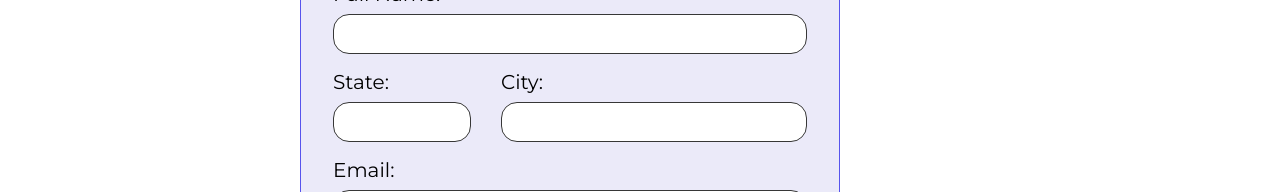
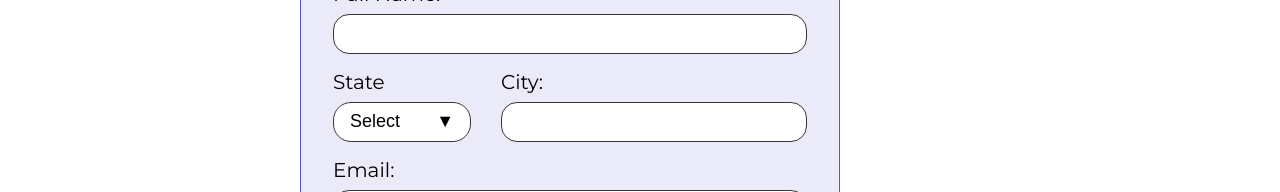
Before and after one commit to aguirreLCD/vite-project-freelando, a React (Vite) app: page / in a window 1280 px wide. Shown: the part 458-650 px from the top of the page. Built offline with nearby package versions, Linux system fonts and the light colour scheme.

Commit message:
new component created: DropDownList to select state

```diff
--- a/src/App.jsx
+++ b/src/App.jsx
@@ -12,6 +12,37 @@
 import { TwitchIcon } from "./components/Icons/TwitchIcon.jsx";
 import { TwitterIcon } from "./components/Icons/TwitterIcon.jsx";
 import { WhatsAppIcon } from "./components/Icons/WhatsAppIcon.jsx";
+import { DropDownList } from "./components/DropDownList/DropDownList.jsx";
+
+const brazilianStates = [
+  { text: "Acre", value: "AC" },
+  { text: "Alagoas", value: "AL" },
+  { text: "Amapá", value: "AP" },
+  { text: "Amazonas", value: "AM" },
+  { text: "Bahia", value: "BA" },
+  { text: "Ceará", value: "CE" },
+  { text: "Distrito Federal", value: "DF" },
+  { text: "Espírito Santo", value: "ES" },
+  { text: "Goiás", value: "GO" },
+  { text: "Maranhão", value: "MA" },
+  { text: "Mato Grosso", value: "MT" },
+  { text: "Mato Grosso do Sul", value: "MS" },
+  { text: "Minas Gerais", value: "MG" },
+  { text: "Pará", value: "PA" },
+  { text: "Paraíba", value: "PB" },
+  { text: "Paraná", value: "PR" },
+  { text: "Pernambuco", value: "PE" },
+  { text: "Piauí", value: "PI" },
+  { text: "Rio de Janeiro", value: "RJ" },
+  { text: "Rio Grande do Norte", value: "RN" },
+  { text: "Rio Grande do Sul", value: "RS" },
+  { text: "Rondônia", value: "RO" },
+  { text: "Roraima", value: "RR" },
+  { text: "Santa Catarina", value: "SC" },
+  { text: "São Paulo", value: "SP" },
+  { text: "Sergipe", value: "SE" },
+  { text: "Tocantins", value: "TO" },
+];
 
 function App() {
   return (
@@ -26,7 +57,7 @@
             </Col>
 
             <Col align="end">
-              <p> Login</p>
+              <p>Login</p>
             </Col>
           </Row>
         </Container>
@@ -54,7 +85,7 @@
 
               <Row>
                 <Col lg={4} md={4} sm={4}>
-                  <InputText label="State:" />
+                  <DropDownList title="State" options={brazilianStates} />
                 </Col>
 
                 <Col lg={8} md={8} sm={8}>
@@ -105,8 +136,8 @@
             </Col>
 
             <Col align="end">
-              <p>Follow us:</p>
               <div>
+                <p>Follow us:</p>
                 <WhatsAppIcon />
                 <TwitchIcon />
                 <InstagramIcon />
--- /dev/null
+++ b/src/components/DropDownList/DropDownList.jsx
@@ -0,0 +1,94 @@
+import styled from "@emotion/styled";
+import { useState } from "react";
+
+const StyledLabel = styled.label`
+  display: block;
+  width: 100%;
+  box-sizing: border-box;
+  font-weight: 400;
+  font-size: 20px;
+  line-height: 24px;
+  position: relative;
+`;
+
+const StyledButton = styled.button`
+  cursor: pointer;
+  display: block;
+  height: 40px;
+  width: 100%;
+  font-size: 18px;
+  outline: none;
+  box-sizing: border-box;
+  display: flex;
+  align-items: center;
+  justify-content: space-between;
+  font-weight: 400;
+  border-radius: 18px;
+  border-bottom-left-radius: ${(props) => (props.showList ? "0" : "18px")};
+  border-bottom-right-radius: ${(props) => (props.showList ? "0" : "18px")};
+  margin-top: ${(props) => props.theme.padding.xs};
+  padding: ${(props) => props.theme.padding.s};
+  background: ${(props) => props.theme.colors.white};
+  border: 1px solid ${(props) => props.theme.colors.neutral.a};
+  &:focus {
+    border-color: ${(props) => props.theme.colors.focus};
+  }
+`;
+
+const StyledDropDownListItem = styled.li`
+  padding: ${(props) => props.theme.padding.xs} 0;
+  text-align: center;
+  border-bottom: 1px solid ${(props) => props.theme.colors.neutral.c};
+  cursor: pointer;
+  &:last-child {
+    border: none;
+  }
+  &:hover {
+    color: ${(props) => props.theme.colors.focus};
+  }
+`;
+
+const StyledDropDownList = styled.ul`
+  position: absolute;
+  top: 100%;
+  left: 0;
+  right: 0;
+  background-color: ${(props) => props.theme.colors.white};
+  z-index: 1;
+  border: 1px solid ${(props) => props.theme.colors.neutral.a};
+  border-bottom-left-radius: 18px;
+  border-bottom-right-radius: 18px;
+  border-top: none;
+  margin: 0;
+  padding: 0 ${(props) => props.theme.padding.m};
+  list-style: none;
+`;
+
+/* eslint-disable react/prop-types */
+export const DropDownList = ({ title, options }) => {
+  const [showList, setShowList] = useState(false);
+
+  return (
+    <StyledLabel>
+      {title}
+      <StyledButton showList={showList} onClick={() => setShowList(!showList)}>
+        <div>Select</div>
+
+        <div>
+          <span>{showList ? "▲" : "▼"}</span>
+        </div>
+      </StyledButton>
+
+      {showList && (
+        <StyledDropDownList>
+          {options.map((option) => (
+            <StyledDropDownListItem key={option.value}>
+              {" "}
+              {option.text}
+            </StyledDropDownListItem>
+          ))}
+        </StyledDropDownList>
+      )}
+    </StyledLabel>
+  );
+};
```
Also changed, not shown: src/components/DropDownList/states.jsx (added, +29 -0 lines).
